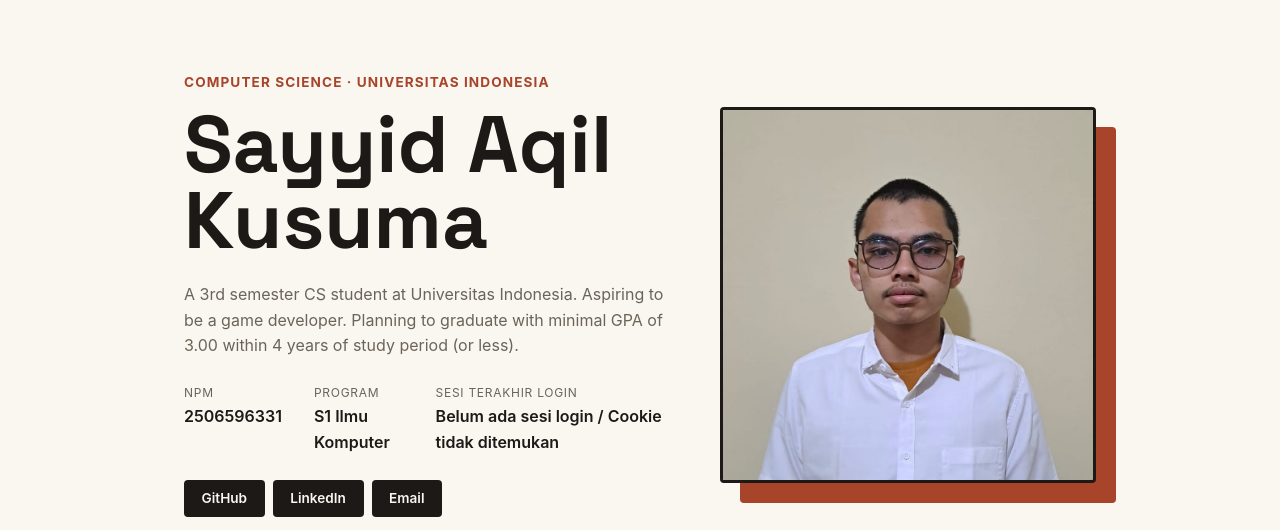
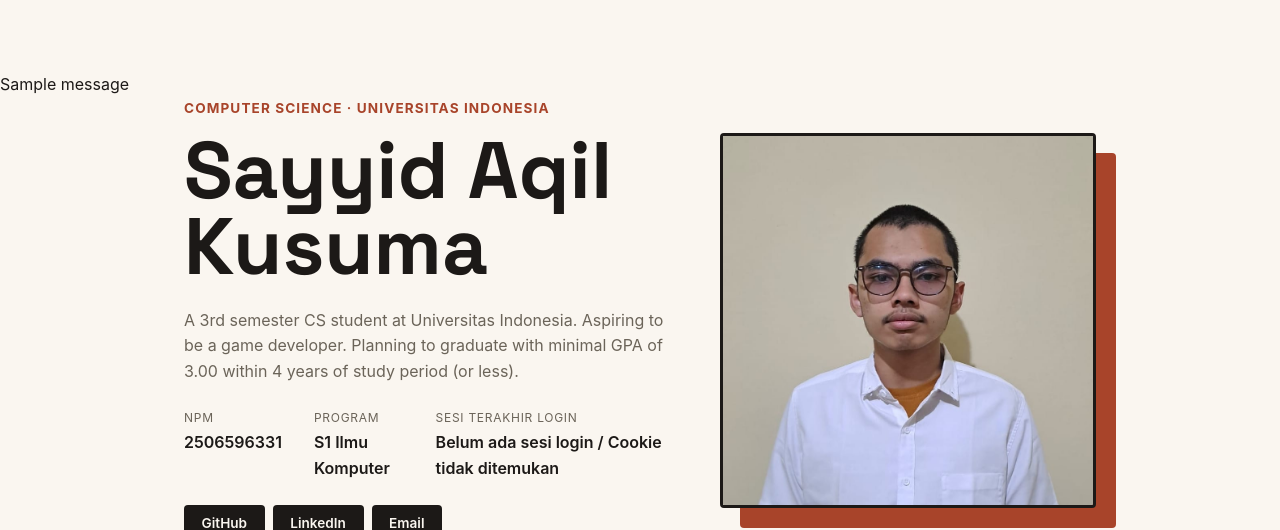
Before and after one commit to S-AqilKusuma/myportofolio, a Django app: page / in a window 1280 px wide. Shown: the part 74-604 px from the top of the page. Run offline with Django 5.2, Linux system fonts and the light colour scheme; tables that the repository leaves empty hold one stand-in row (values such as "Sample post"); one stand-in notice (Sample message) is shown.

Commit message:
feat: adding messages for model instance add, edit, and delete

```diff
--- a/main/views.py
+++ b/main/views.py
@@ -193,7 +193,7 @@ def edit_skill(request, skill_id):
         and form.is_valid()
         and os.getenv("PASSWORD") == form.cleaned_data["password"]):
         form.save()
-        messages.success(request, "Skill baru berhasil ditambahkan!")
+        messages.success(request, "Skill berhasil diedit!")
         return redirect("main:show_skill")
 
     context = {
--- a/templates/experience.html
+++ b/templates/experience.html
@@ -11,6 +11,9 @@
                 <p class="section-kicker">Perjalanan saya sejauh ini</p>
                 <header class="experience-header">
                     <h1>Experience</h1>
+                    {% for message in messages %}
+                        <p class="form-message">{{ message }}</p>
+                    {% endfor %}
                     {% if user.is_superuser %}
                         <a href="{% url 'main:create_experience' %}"
                             class="button experience-add-button add-button">
--- a/templates/index.html
+++ b/templates/index.html
@@ -7,6 +7,9 @@
 {% block content %}
     <main>
         <section class="hero" id="profile">
+            {% for message in messages %}
+                <p class="form-message">{{ message }}</p>
+            {% endfor %}
             <div class="container hero-grid">
                 <div class="hero-identity">
                     <p class="hero-kicker">Computer Science &middot; Universitas Indonesia</p>
--- a/templates/skill.html
+++ b/templates/skill.html
@@ -10,6 +10,9 @@
             <div class="container">
                 <header class="skill-header">
                     <h1>Skill</h1>
+                    {% for message in messages %}
+                        <p class="form-message">{{ message }}</p>
+                    {% endfor %}
                     {% if user.is_superuser %}
                         <a href="{% url 'main:create_skill' %}"
                             class="button add-button skill-add-button">
```
